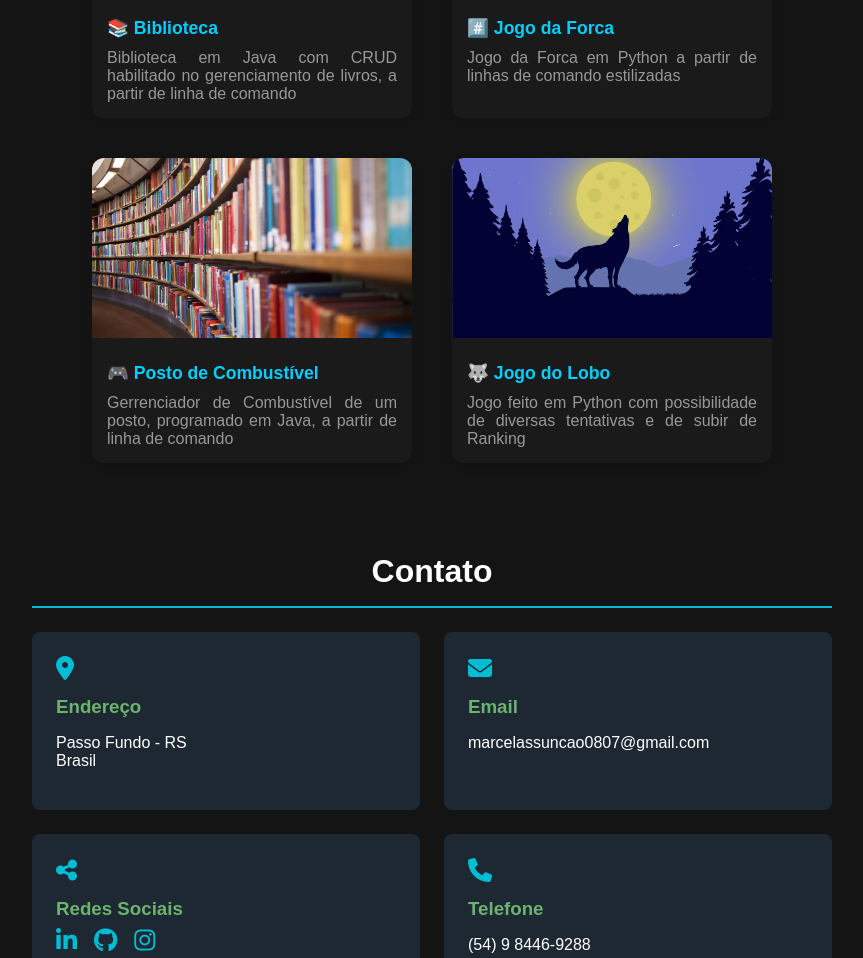
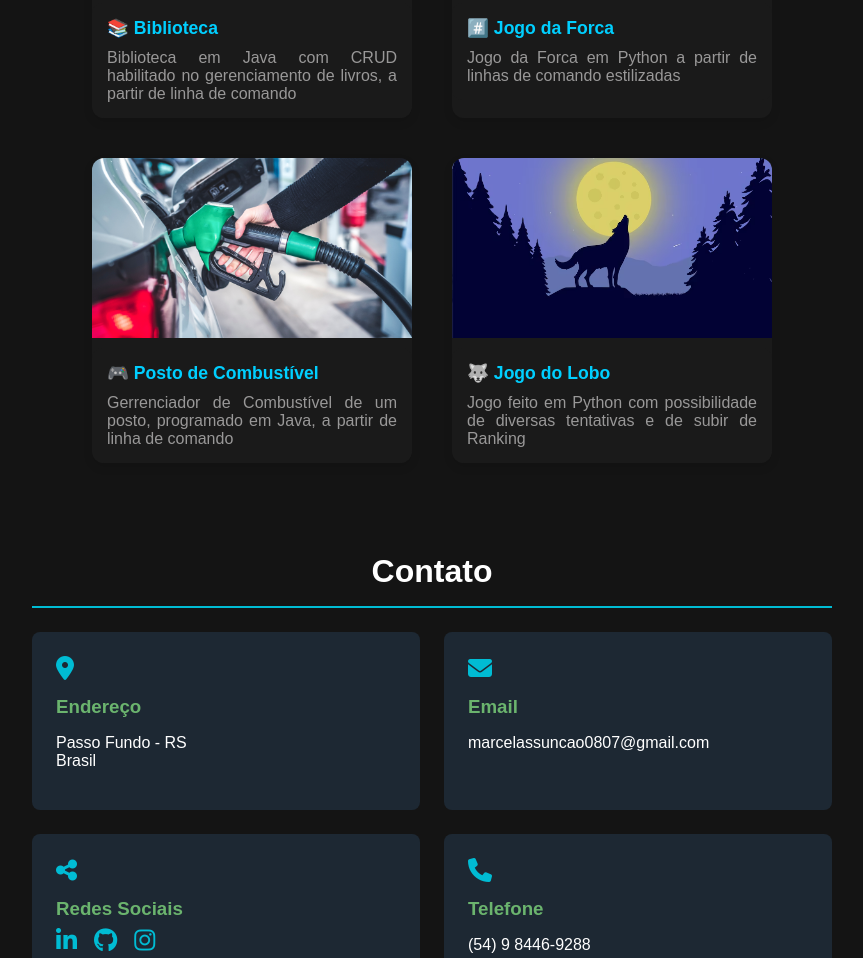
Before and after one commit to MarcelAssu/Trabalho_Curriculo, a plain HTML site: page index.html in a window 1280 px wide. Shown: the part 3814-4772 px from the top of the page, without its empty margins (208-1071 px from the left). Drawn offline with Linux system fonts and the light colour scheme.

Commit message:
Finalizado

```diff
--- a/index.html
+++ b/index.html
@@ -180,7 +180,7 @@
       </a>
 
       <a href="https://github.com/MarcelAssu/Posto_de_Combustivel" class="card" target="_blank">
-        <img src="Assets/Imagens/biblioteca.jpg" alt="Posto de Combustível">
+        <img src="Assets/Imagens/posto.jpeg" alt="Posto de Combustível">
         <div class="conteudo">
           <h3>🎮 Posto de Combustível</h3>
           <p>Gerrenciador de Combustível de um posto, programado em Java, a partir de linha de comando</p>
```
Also changed, not shown: Assets/Imagens/posto.jpeg (added).
